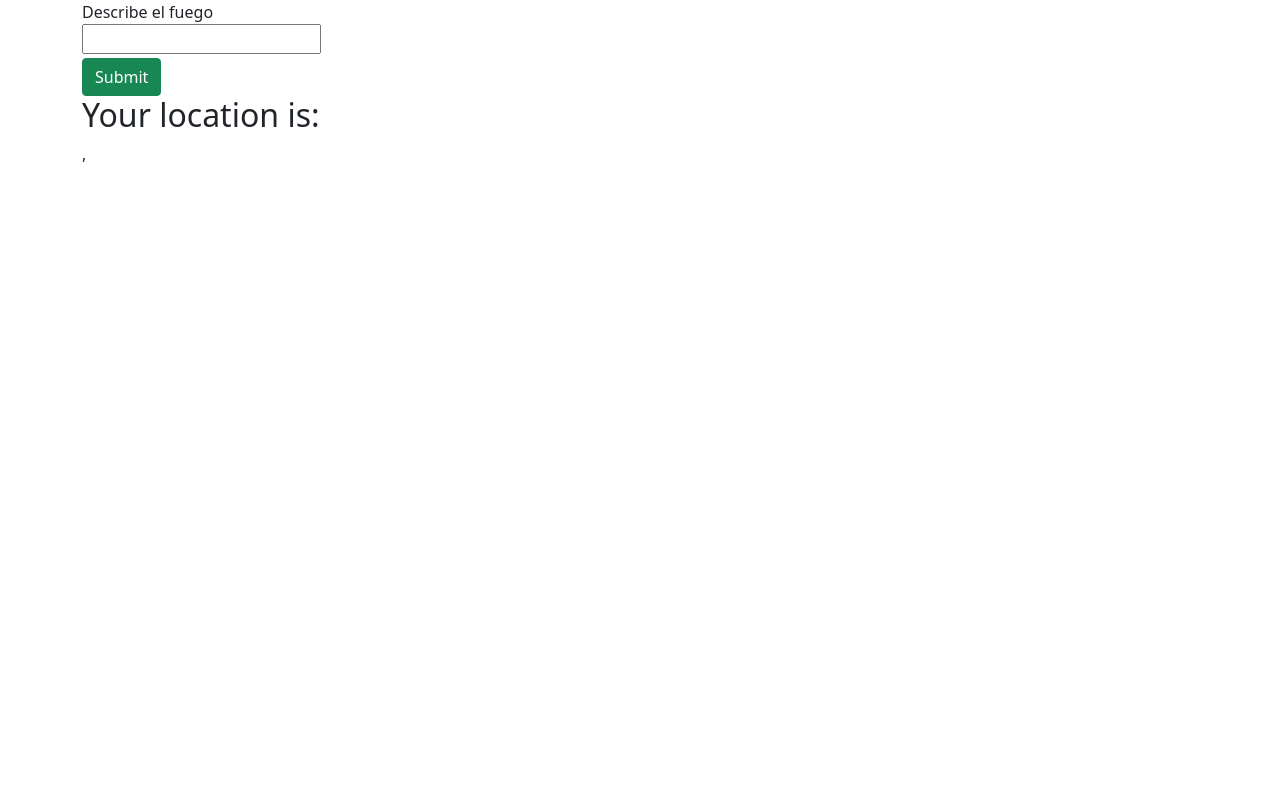
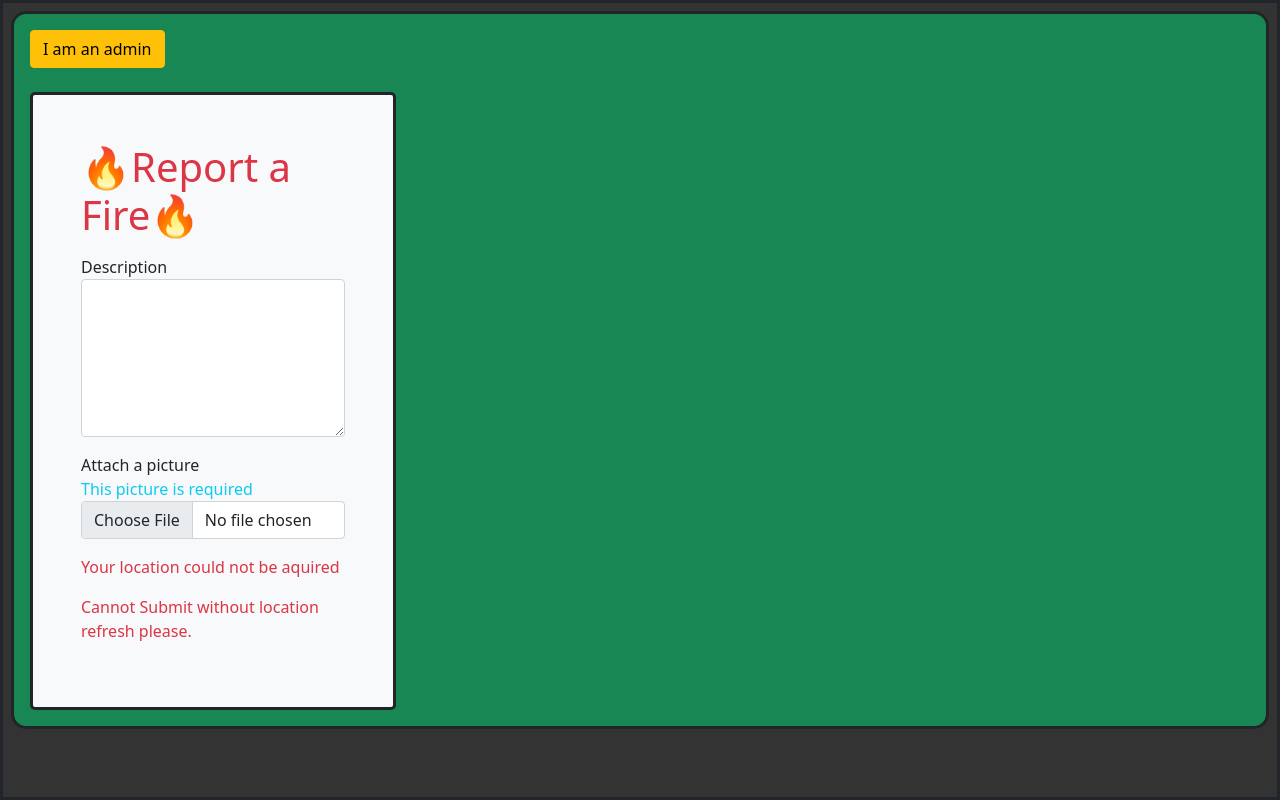
Before and after one commit to oriyash/synoptic-y2, a Vue app in the folder client/: page / in a window 1280 px wide. Built offline with nearby package versions, Linux system fonts and the light colour scheme; no server answers.

Commit message:
Report Form View + styling

```diff
--- a/client/src/App.vue
+++ b/client/src/App.vue
@@ -8,4 +8,10 @@ export default {
 };
 </script>
 
-<style></style>
+<style>
+#app {
+    border: solid;
+    background-color: #333333;
+    height: 100vh;
+}
+</style>
--- /dev/null
+++ b/client/src/components/ReportForm.vue
@@ -0,0 +1,110 @@
+<template>
+    <form @submit.prevent="onSubmit()" class="mt-4 p-5">
+        <div class="mb-3">
+            <h1 class="text-danger">🔥Report a Fire🔥</h1>
+        </div>
+        <div class="mb-3">
+            <label for="desc">Description</label>
+            <textarea
+                class="form-control"
+                id="desc"
+                v-model="desc"
+                rows="6"
+                required
+            />
+        </div>
+        <div class="mb-3">
+            <label for="pic">Attach a picture</label><br />
+            <span class="text-info mt-1">This picture is required</span>
+            <input
+                type="file"
+                name="pic"
+                id="pic"
+                class="form-control"
+                required
+            />
+        </div>
+        <div v-if="lat && lng" class="mb-3">
+            <span class="text-dark"
+                >Your location:
+                <span class="text-primary">{{ lat }}, {{ lng }}</span> will also
+                be sent along this report</span
+            >
+        </div>
+        <div v-else class="mb-3">
+            <span class="text-danger">Your location could not be aquired</span>
+        </div>
+        <div v-if="lat && lng" class="mb-3">
+            <button class="btn btn-success" type="submit">Submit</button>
+        </div>
+        <div v-else class="mb-3">
+            <span class="text-danger"
+                >Cannot Submit without location refresh please.</span
+            >
+        </div>
+        <div v-if="warning" class="mb-3 text-danger">{{ warning }}</div>
+    </form>
+</template>
+
+<script>
+import axios from "axios";
+
+export default {
+    name: "ReportForm",
+
+    data() {
+        return {
+            desc: "",
+            GOOGLEAPI:
+                "https://www.googleapis.com/geolocation/v1/geolocate?key=AIzaSyCsDgf3V1d_9auE_rNSY_grNGHL0fTlxiM",
+            warning: "",
+            lat: null,
+            lng: null,
+        };
+    },
+    methods: {
+        async onSubmit() {
+            if (lat && lng) {
+                try {
+                    const res = await axios.post(
+                        "http://localhost:5000/report",
+                        {
+                            lat: this.lat,
+                            lng: this.lng,
+                            desc: this.desc,
+                        }
+                    );
+                    console.log(res);
+                } catch (error) {
+                    console.log(error);
+                    this.warning = "Server error, try again";
+                }
+            } else {
+            }
+        },
+    },
+    async mounted() {
+        try {
+            const location = await axios.post(this.GOOGLEAPI);
+            this.lat = location.data.location.lat;
+            this.lng = location.data.location.lng;
+        } catch (error) {
+            console.log(error);
+        }
+    },
+};
+</script>
+
+<style>
+form {
+    display: block;
+    width: 30%;
+    border: solid;
+    background-color: var(--bs-light);
+    border-radius: 5px;
+}
+
+#desc {
+    height: 200%;
+}
+</style>
--- a/client/src/views/HomeView.vue
+++ b/client/src/views/HomeView.vue
@@ -1,56 +1,32 @@
 <template>
-    <div class="container">
-        <form @submit.prevent="onSubmit()">
-            <label for="desc">Describe el fuego</label><br />
-            <input type="text" v-model="desc" /> <br />
-            <button type="submit" class="btn btn-success mt-1">Submit</button>
-            <div>{{ warning }}</div>
-        </form>
-        <h2>Your location is:</h2>
-        <span>{{ lat }}, {{ lng }}</span>
+    <div class="d-flex flex-column m-2 p-3">
+        <div>
+            <router-link to="/admin" class="btn btn-warning"
+                >I am an admin</router-link
+            >
+        </div>
+        <ReportForm />
     </div>
 </template>
 
 <script>
-import axios from "axios";
+import ReportForm from "@/components/ReportForm.vue";
 
 export default {
     data() {
-        return {
-            desc: "",
-            GOOGLEAPI:
-                "https://www.googleapis.com/geolocation/v1/geolocate?key=AIzaSyCsDgf3V1d_9auE_rNSY_grNGHL0fTlxiM",
-            warning: "",
-            lat: null,
-            lng: null,
-        };
+        return {};
     },
-
-    methods: {
-        async onSubmit() {
-            try {
-                const res = await axios.post("http://localhost:5000/report", {
-                    lat: this.lat,
-                    lng: this.lng,
-                    desc: this.desc,
-                });
-                console.log(res);
-            } catch (error) {
-                console.log(error);
-                this.warning = "Server error, try again";
-            }
-        },
-    },
-    async mounted() {
-        try {
-            const location = await axios.post(this.GOOGLEAPI);
-            this.lat = location.data.location.lat;
-            this.lng = location.data.location.lng;
-        } catch (error) {
-            console.log(error);
-        }
+    components: {
+        ReportForm,
     },
 };
 </script>
 
-<style></style>
+<style>
+.d-flex {
+    border: solid;
+    background-color: var(--bs-success);
+    border-radius: 15px;
+    justify-content: center;
+}
+</style>
```
